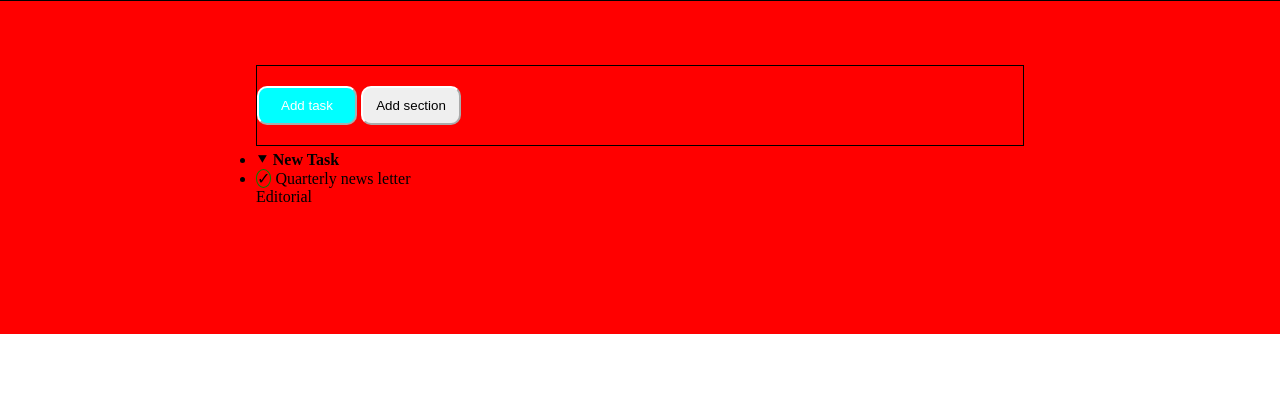
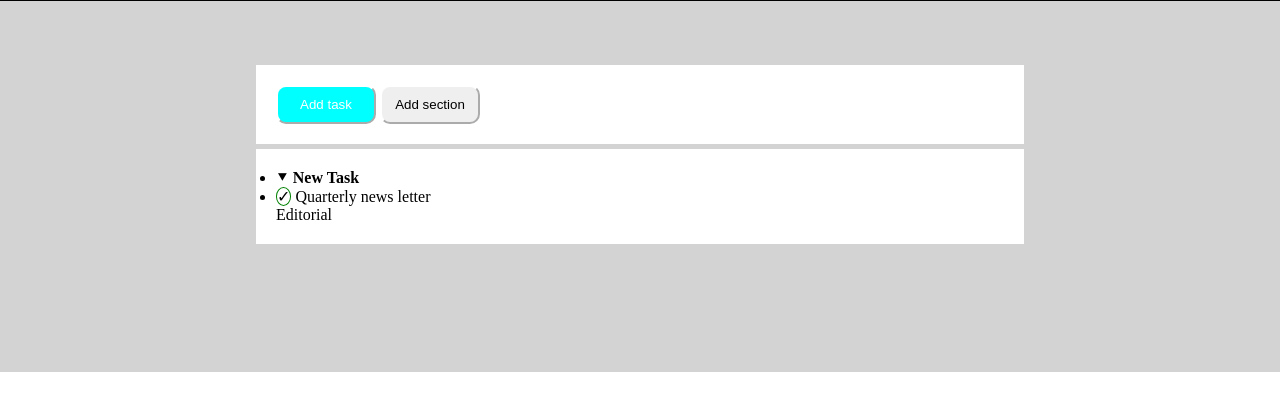
Before and after one commit to Al-Giovinetti/html-css-toboolist, a plain HTML site: page index.html in a window 1280 px wide. Shown: the part 80-490 px from the top of the page. Drawn offline with Linux system fonts and the light colour scheme.

Commit message:
Color change

```diff
--- a/css/style.css
+++ b/css/style.css
@@ -16,13 +16,13 @@ h1{
     vertical-align: middle;}
 
 main{
-    background-color: red;
+    background-color:lightgray;
     padding: 5% 20% 10%;}
 
 .add{
-    padding: 20px 0px;
+    padding: 20px 20px;
     margin-bottom: 5px;
-    border: 1px solid black;}
+    background-color: white;}
 
 button{
     width: 100px;
@@ -30,11 +30,16 @@ button{
     border-radius: 10px;
     border-color: white;}
 
+.lists{
+    background-color: white;
+    padding: 20px 20px;}
+
+ul{text-decoration: none;}
+
 .bg_blue{
     background-color: aqua;
     color:white;}
 
 .circle{
     border: 1px solid green;
-    border-radius: 50%;
-}
+    border-radius: 50%;}
--- a/index.html
+++ b/index.html
@@ -17,7 +17,7 @@
             <button class="bg_blue">Add task</button>
             <button class="size"> Add section</button>
         </section>
-        <section>
+        <section class="lists">
             <div>
                 <ul>
                     <li>
```
